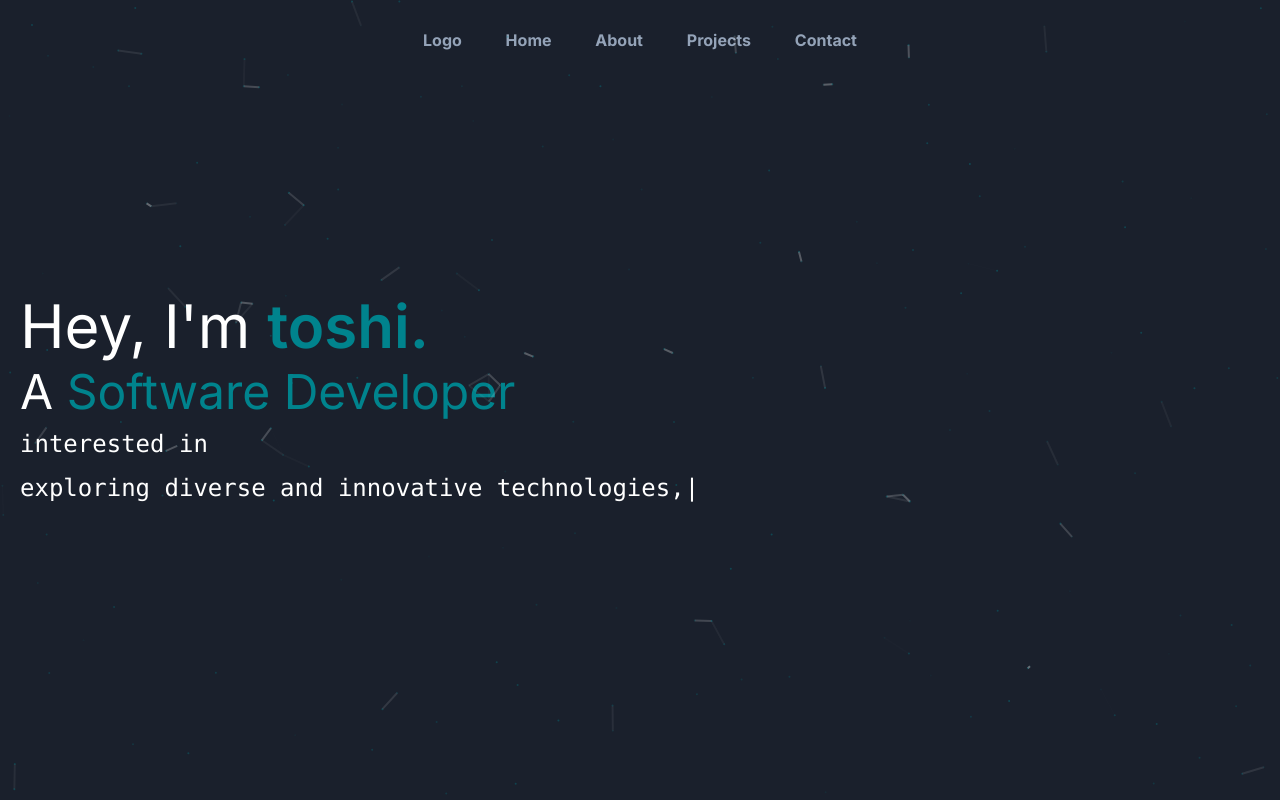
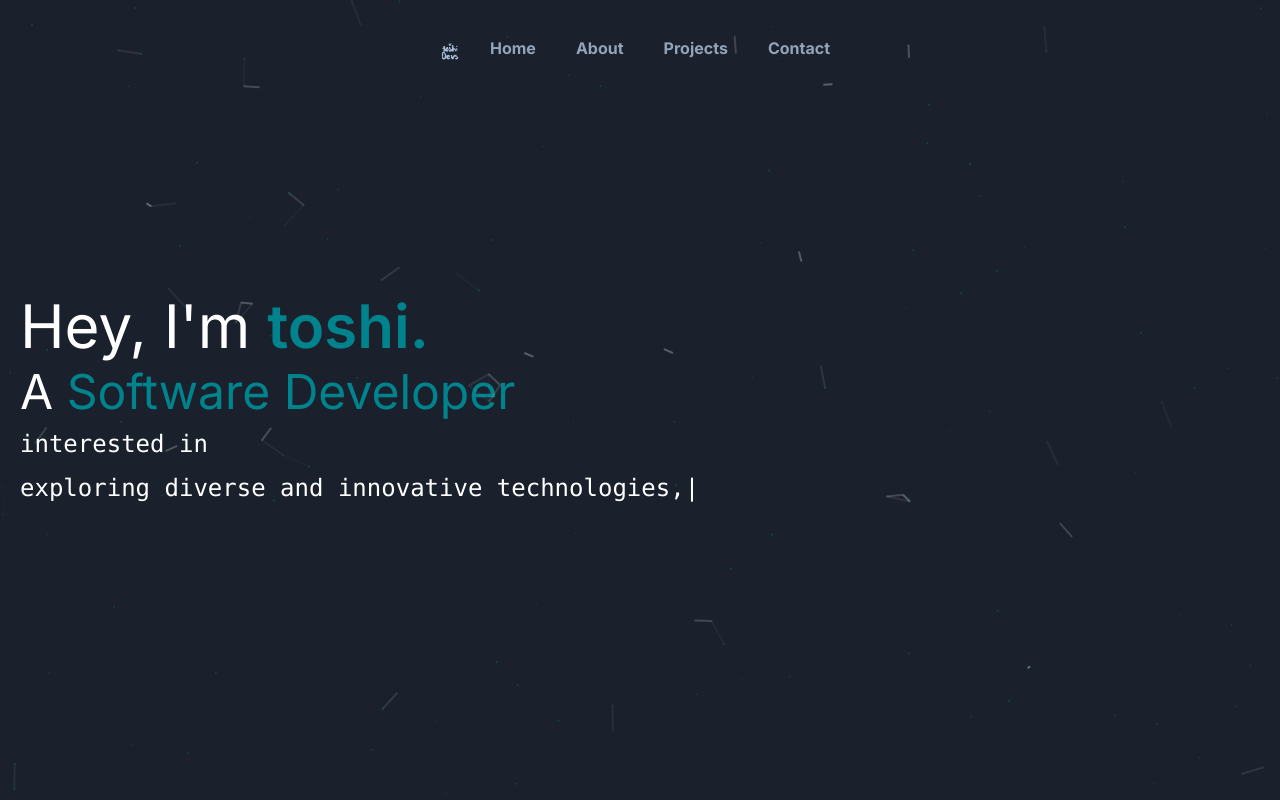
Before and after one commit to toshi-Devs/my-portfolio, a Next.js app: page / in a window 1280 px wide. Shown: the top 800 px of the page. Built offline with nearby package versions, Linux system fonts and the light colour scheme.

Commit message:
header done with logo img

```diff
--- a/components/Contact.tsx
+++ b/components/Contact.tsx
@@ -117,8 +117,11 @@ function Contact() {
                 className='text-slate-100 hover:text-[#40CF8E] transition-all duration-300 flex flex-col items-center hover:scale-110'><FaGithub size={40} /></a>
                 <a href='mailto:trahim87mustapha@gmail.com' target='_blank'
                 className='text-slate-100 hover:text-[#40CF8E] transition-all duration-300 flex flex-col items-center hover:scale-110'><LuMail size={40} /></a>
+
+
             </div>
-
+            <p className='text-lg text-slate-100 font-semibold text-center py-3 m-2 font-mono'>Designed and Coded by
+            <a href='https://github.com/toshi-Devs' target='_blank' className='text-[#40CF8E] hover:text-lime-400 transition-all duration-300'> Toshi-Devs</a></p>
         </div>
     </div>
   )
--- a/components/Header.tsx
+++ b/components/Header.tsx
@@ -1,6 +1,7 @@
 "use client"
 import Link from 'next/link'
 import { useEffect, useState } from 'react';
+import Image from 'next/image';
 
 
 function Header() {
@@ -29,19 +30,29 @@ function Header() {
     <div className='fixed flex'>
 
         <nav className='fixed flex w-full top-0 left-0 justify-center items-center mt-5 '>
-          {scrolling ? <div className=' bg-[#72727233] backdrop-blur-md shadow-md py-2 px-3 rounded-xl select-none text-slate-400 font-bold'>
-                <Link href="#" className='w-fit hover:bg-slate-50 py-2 px-5 rounded-full'> Logo</Link>
-                <Link href="#" className='w-fit hover:bg-slate-50 py-2 px-5 rounded-full'> Home</Link>
+          {scrolling ?
+            <div className=' bg-[#72727233] backdrop-blur-md shadow-md py-2 px-3 rounded-xl select-none text-slate-400 font-bold flex items-center'>
+              {/* put the image next to the navbar items*/}
+              <div className='rounded-full overflow-hidden cursor-pointer'>
+                <Link href='/'>
+                    <Image src='/toshi-logo-nobg.png' alt='logo' width={40} height={40} />
+                </Link>
+              </div>
+                <Link href="/" className='w-fit hover:bg-slate-50 py-2 px-5 rounded-full'> Home</Link>
                 <Link href="#About" className='w-fit hover:bg-slate-50 py-2 px-5 rounded-full'> About</Link>
                 <Link href="#Projects" className='w-fit hover:bg-slate-50 py-2 px-5 rounded-full'> Projects</Link>
-                <Link href="#" className='w-fit hover:bg-slate-50 py-2 px-5 rounded-full'> Contact</Link>
-                </div> :
-              <div className='py-2 px-3 rounded-xl select-none text-slate-400 font-bold'>
-                <Link href="#" className='w-fit hover:bg-slate-50 py-2 px-5 rounded-full'> Logo</Link>
-                <Link href="#" className='w-fit hover:bg-slate-50 py-2 px-5 rounded-full'> Home</Link>
-                <Link href="#About" className='w-fit hover:bg-slate-50 py-2 px-5 rounded-full'> About</Link>
-                <Link href="#" className='w-fit hover:bg-slate-50 py-2 px-5 rounded-full'> Projects</Link>
-                <Link href="#" className='w-fit hover:bg-slate-50 py-2 px-5 rounded-full'> Contact</Link>
+                <Link href="#Contact" className='w-fit hover:bg-slate-50 py-2 px-5 rounded-full'> Contact</Link>
+            </div> :
+              <div className='py-2 px-3 rounded-xl select-none text-slate-400 font-bold flex items-center'>
+                <div className='rounded-full overflow-hidden cursor-pointer'>
+                <Link href='/'>
+                    <Image src='/toshi-logo-nobg.png' alt='logo' width={40} height={40} />
+                </Link>
+              </div>
+                  <Link href="/" className='w-fit hover:bg-slate-50 py-2 px-5 rounded-full'> Home</Link>
+                  <Link href="#About" className='w-fit hover:bg-slate-50 py-2 px-5 rounded-full'> About</Link>
+                  <Link href="#Projects" className='w-fit hover:bg-slate-50 py-2 px-5 rounded-full'> Projects</Link>
+                  <Link href="#Contact" className='w-fit hover:bg-slate-50 py-2 px-5 rounded-full'> Contact</Link>
               </div>
               }
         </nav>
```
Also changed, not shown: public/toshi-devs-logo.png (added), public/toshi-logo-nobg.png (added).
